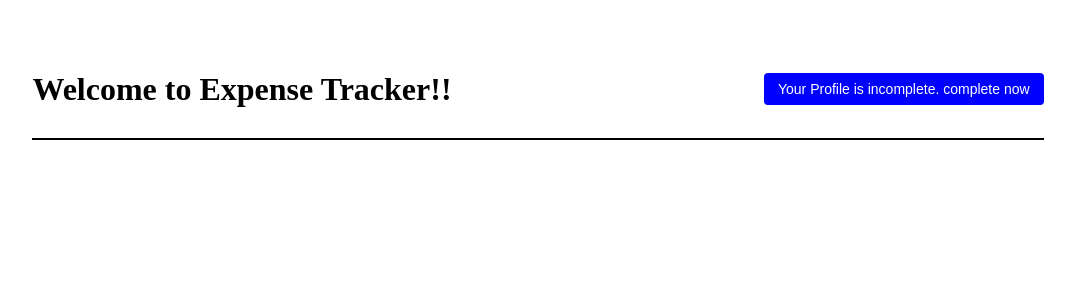
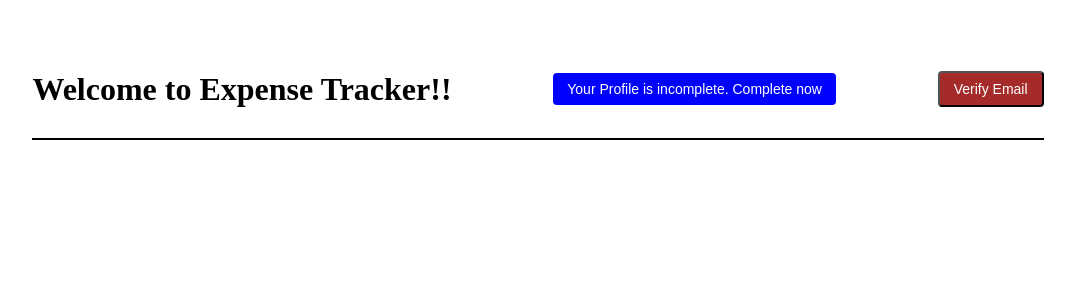
Before and after one commit to ranjay17/React-Expense-Tracker-, a React (Vite) app: page /home in a window 1280 px wide. Shown: the top 300 px of the page, without its empty margins (102-1177 px from the left). Built offline with nearby package versions, Linux system fonts and the light colour scheme.

Commit message:
email verification

```diff
--- a/src/components/Home.css
+++ b/src/components/Home.css
@@ -17,3 +17,12 @@
   cursor: pointer;
   font-size: 14px;
 }
+
+.verify-btn{
+  background-color: brown;
+  color: white;
+  border-radius: 4px;
+  padding: 8px 14px;
+  font-size: 14px;
+  cursor: pointer;
+}
--- a/src/components/Home.jsx
+++ b/src/components/Home.jsx
@@ -1,16 +1,70 @@
-import React from 'react'
-import './Home.css';
-import { Link } from 'react-router-dom'
+import React from "react";
+import "./Home.css";
+import { Link } from "react-router-dom";
 
 const Home = () => {
+  const handleVerifyEmail = async () => {
+    try {
+      const idToken = localStorage.getItem("token");
+
+      if (!idToken) {
+        alert("Please login again. No valid token found.");
+        return;
+      }
+
+      const res = await fetch(
+        "https://identitytoolkit.googleapis.com/v1/accounts:sendOobCode?key=AIzaSyB-WP2T5JiViDvl3gsbMToJV_zFzn9JL6Y",
+        {
+          method: "POST",
+          headers: {
+            "Content-Type": "application/json",
+          },
+          body: JSON.stringify({
+            requestType: "VERIFY_EMAIL",
+            idToken: idToken,
+          }),
+        }
+      );
+
+      const data = await res.json();
+
+      if (res.ok) {
+        alert("Verification email sent successfully! Check your inbox.");
+        console.log("Response:", data);
+      } else {
+        // Firebase error codes handle
+        switch (data.error.message) {
+          case "INVALID_ID_TOKEN":
+            alert("Your session expired. Please login again.");
+            break;
+          case "USER_NOT_FOUND":
+            alert("User not found. Please register again.");
+            break;
+          default:
+            alert(`Error: ${data.error.message}`);
+        }
+      }
+    } catch (error) {
+      console.error(error);
+      alert("Something went wrong. Try again later.");
+    }
+  };
+
   return (
-    <div className='home-container'>
+    <div className="home-container">
       <h1>Welcome to Expense Tracker!!</h1>
-      <Link to='/update'>
-        <button className='complete-btn'>Your Profile is incomplete. complete now</button>
+      <Link to="/update">
+        <button className="complete-btn">
+          Your Profile is incomplete. Complete now
+        </button>
       </Link>
+      <div>
+        <button className="verify-btn" onClick={handleVerifyEmail}>
+          Verify Email
+        </button>
+      </div>
     </div>
   );
-}
+};
 
-export default Home
+export default Home;
--- a/src/components/SignUp.jsx
+++ b/src/components/SignUp.jsx
@@ -22,7 +22,7 @@ const SignUp = () => {
     }
 
     try {
-      // ✅ Firebase REST signup API
+      // Firebase REST signup API
       const res = await fetch(
         "https://identitytoolkit.googleapis.com/v1/accounts:signUp?key=AIzaSyB-WP2T5JiViDvl3gsbMToJV_zFzn9JL6Y",
         {
```
